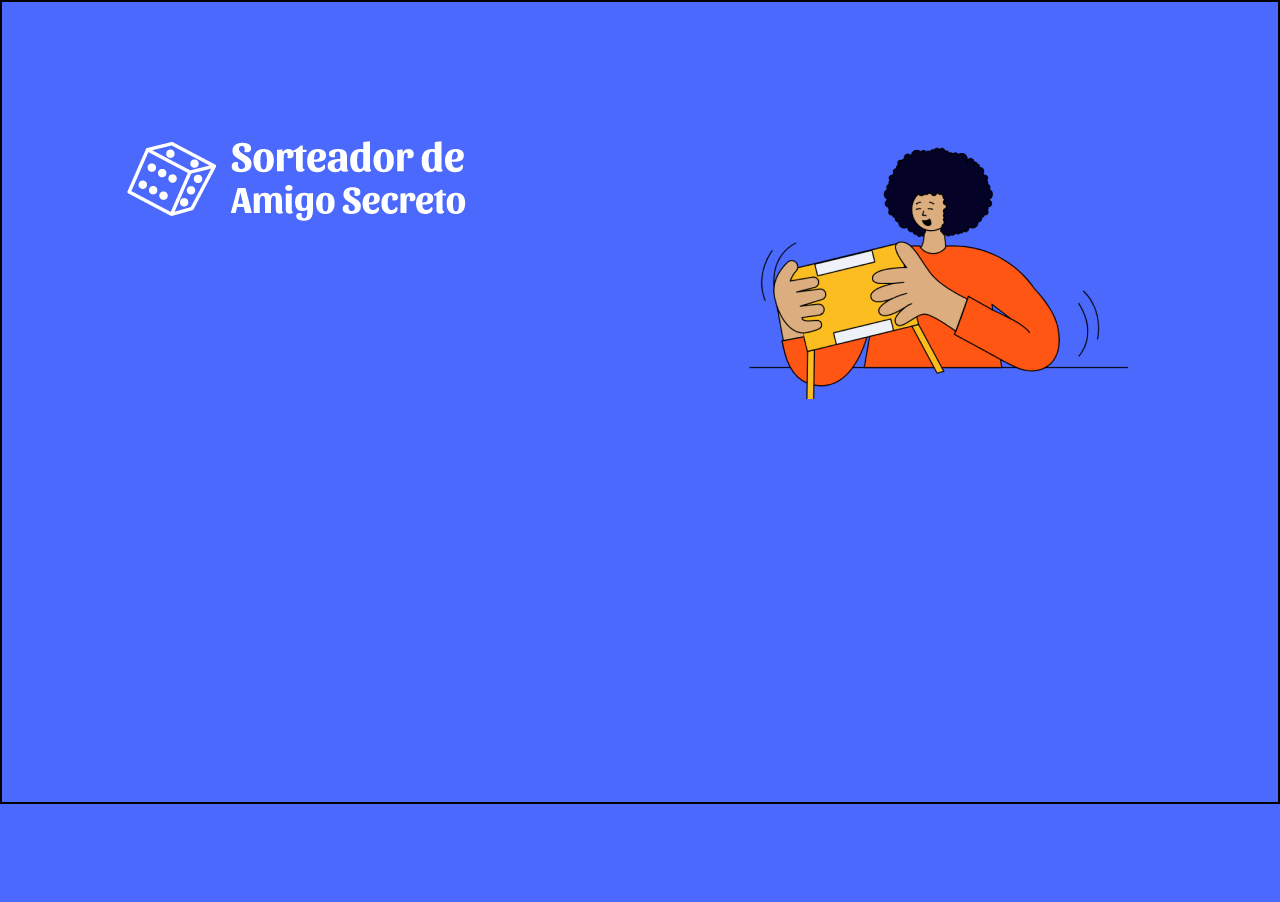
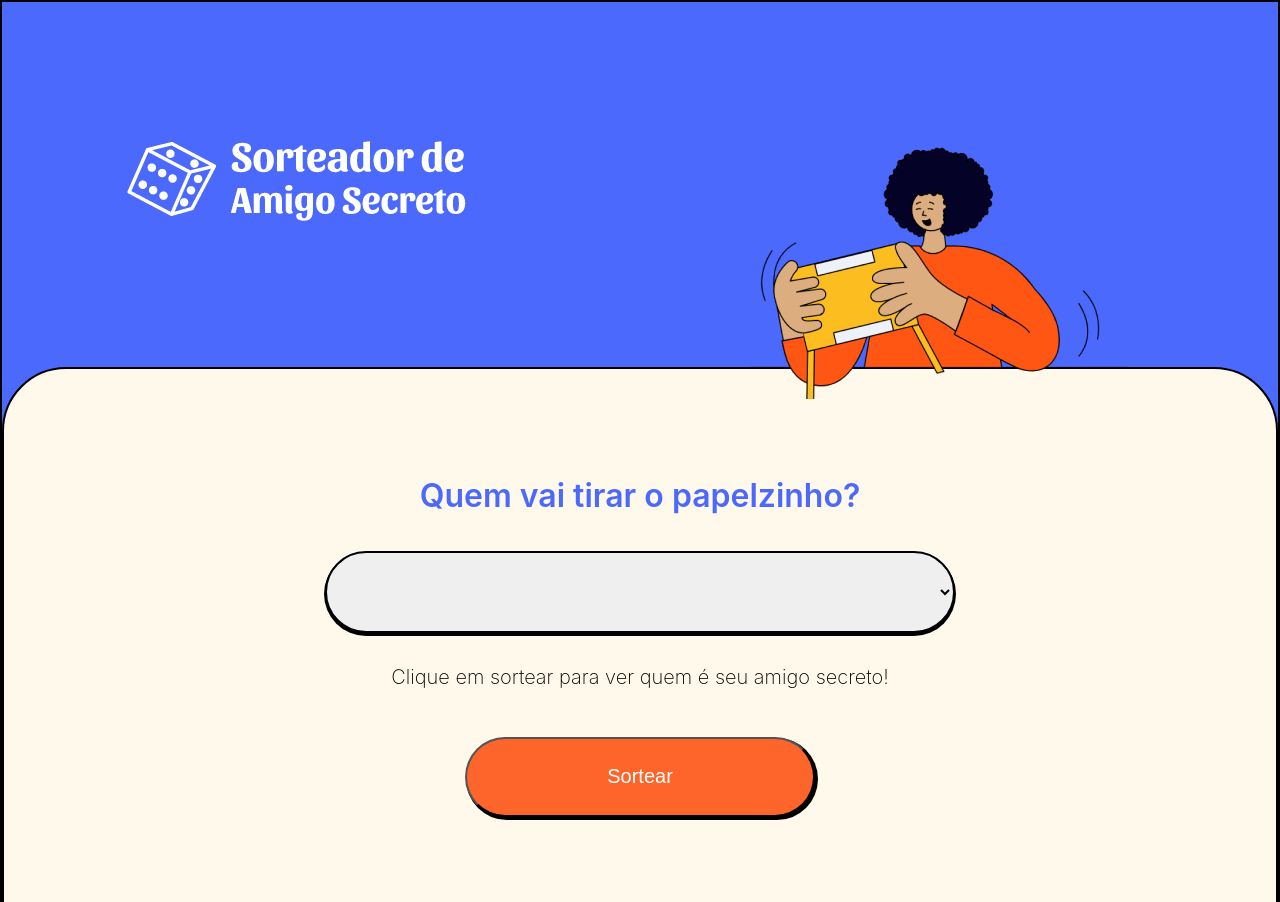
Before and after one commit to CauanVSVV/sorteador-de-amigo-secreto-main, a React (Create React App) app: page /sorteio in a window 1280 px wide. Before the commit this address had no page. Shown: the top 902 px of the page. Before the commit the page ends 804 px from the top, so only its background shows below. Built offline with nearby package versions, Linux system fonts and the light colour scheme; the HTML template or start-up script is replaced by a standard one.

Commit message:
feat: implement secret santa draw page with routing and styling

```diff
--- a/src/App.tsx
+++ b/src/App.tsx
@@ -1,13 +1,15 @@
-import { BrowserRouter, Routes, Route } from 'react-router-dom';
+import { BrowserRouter, Route, Routes } from 'react-router-dom';
 import { RecoilRoot } from 'recoil';
 import Configuracao from './paginas/Configuracao';
+import Sorteio from './paginas/Sorteio';
 
 function App() {
   return (
     <BrowserRouter>
       <RecoilRoot>
         <Routes>
-          <Route path="/" element={<Configuracao />} />
+          <Route path='/' element={<Configuracao />}/>
+          <Route path='/sorteio' element={<Sorteio />}/>
         </Routes>
       </RecoilRoot>
     </BrowserRouter>
--- /dev/null
+++ b/src/paginas/Sorteio.css
@@ -0,0 +1,61 @@
+/* src/paginas/Sorteio.css */
+footer.sorteio {
+    margin: 64px 0;
+}
+
+.sorteio .resultado {
+    color: #FE652B;
+    font-size: 25px;
+}
+
+.botao-sortear {
+    width: 350px;
+    height: 80px;
+    font-size: 20px;
+    box-shadow: 2px 2px 0px 1px #000000;
+    border-radius: 45px;
+    background-color: #FE652B;
+    color: #FFF;
+    cursor: pointer;
+    margin: 16px 0;
+}
+
+.botao-sortear:disabled {
+    opacity: 0.6;
+    cursor: not-allowed;
+}
+
+.botao-sortear:hover {
+    background-color: #4B69FD;
+}
+
+select {
+    border-radius: 45px;
+    height: 82px;
+    width: 70%;
+    box-sizing: border-box;
+    padding: 0 32px;
+    font-size: 20px;
+    border: 2px solid black;
+    box-shadow: 0px 2px 0px 1px #000000;
+}
+
+select:focus {
+    outline: none;
+}
+
+p {
+    font-size: 20px;
+    font-weight: 200;
+    margin: 32px 0;
+}
+
+@media screen and (max-width: 800px) {
+    select {
+        width: 100%;
+    }
+    .botao-sortear {
+        width: 220px;
+        margin: 32px 0;
+    }
+}
--- a/src/paginas/Sorteio.tsx
+++ b/src/paginas/Sorteio.tsx
@@ -1,41 +1,60 @@
+// src/paginas/Sorteio.tsx
 import { useState } from "react";
+import Card from "../componentes/Card";
 import { useListaDeParticipantes } from "../state/hook/useListaDeParticipantes";
 import { useResultadoSorteio } from "../state/hook/useResultadoSorteio";
 
+import "./Sorteio.css";
+
 const Sorteio = () => {
-  const [participanteDavez, setParticipanteDavez] = useState("");
-  const [amigoSecreto, setAmigoSecreto] = useState("");
   const participantes = useListaDeParticipantes();
+
+  const [participanteDaVez, setParticipanteDaVez] = useState("");
+  const [amigoScreto, setAmigoSecreto] = useState("");
+
   const resultado = useResultadoSorteio();
 
   const sortear = (evento: React.FormEvent<HTMLFormElement>) => {
     evento.preventDefault();
-
-    if (resultado.has(participanteDavez)) {
-      setAmigoSecreto(resultado.get(participanteDavez)!);
+    if (resultado.has(participanteDaVez)) {
+      setAmigoSecreto(resultado.get(participanteDaVez)!);
     }
   };
 
-
   return (
-    <section>
+    <Card>
+      <section className="sorteio">
+        <h2>Quem vai tirar o papelzinho?</h2>
         <form onSubmit={sortear}>
           <select
             required
             name="participanteDavez"
             id="participanteDavez"
             placeholder="Selecione o seu nome"
-          value={participanteDavez}
-          onChange={evento => setParticipanteDavez(evento.target.value)}
+            value={participanteDaVez}
+            onChange={(evento) => setParticipanteDaVez(evento.target.value)}
           >
-          {participantes.map((participantes) => (
-            <option key={participantes}>{participantes}</option>
+            {participantes.map((participante) => (
+              <option key={participante}>{participante}</option>
             ))}
           </select>
-        <button type="submit">Sortear</button>
+          <p>Clique em sortear para ver quem é seu amigo secreto!</p>
+          <button className="botao-sortear">Sortear</button>
         </form>
-      {amigoSecreto && <p role="alert">{amigoSecreto}</p>}
+        {amigoScreto && (
+          <p className="resultado" role="alert">
+            {amigoScreto}
+          </p>
+        )}
+        <footer className="sorteio">
+          <img
+            src="/imagens/aviao.png"
+            className="aviao"
+            alt="Um desenho de um avião de papel"
+          />
+        </footer>
       </section>
+    </Card>
   );
 };
 
```
Lines whose indentation alone changed are shown as unchanged.
